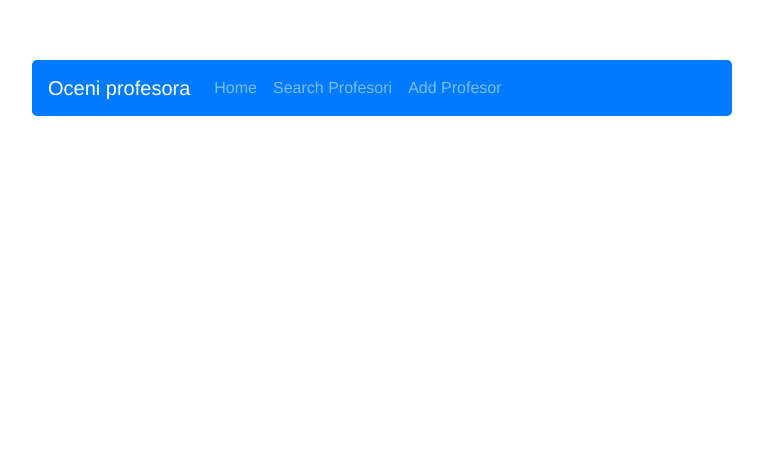
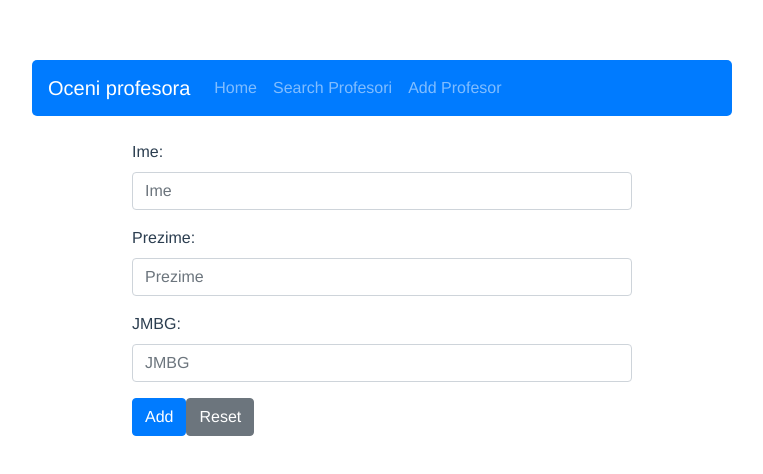
Before and after one commit to dusansimic/oceni-profesora-webui, a Vue app: page /#/profesori/add in a window 1280 px wide. Shown: the top 474 px of the page, without its empty margins (258-1021 px from the left). Built offline with nearby package versions, Linux system fonts and the light colour scheme.

Commit message:
Implementirno AddProfesor.vue i jos neke izmene
Implementirana je komponenta AddProfesor.vue i ima nekih malih izmena u
komponenti SearchProfesor.vue. Sada se koristi collapse u
SearchProfesor.vue da bi se lepse organizovao prikaz podataka.

```diff
--- a/src/components/AddProfesor.vue
+++ b/src/components/AddProfesor.vue
@@ -1,6 +1,20 @@
 <template>
 	<div class="AddProfesor">
+		<b-alert :show="showOkAlert" dismissible variant="success" @dismissed="showOkAlert=false"></b-alert>
+		<b-form @submit="onSubmit()" @reset="onReset()">
+			<b-form-group label="Ime:" label-for="imeInput">
+				<b-form-input id="imeInput" type="text" v-model="profesorData.ime" required placeholder="Ime"></b-form-input>
+			</b-form-group>
+			<b-form-group label="Prezime:" label-for="prezimeInput">
+				<b-form-input id="prezimeInput" type="text" v-model="profesorData.prezime" required placeholder="Prezime"></b-form-input>
+			</b-form-group>
+			<b-form-group label="JMBG:" label-for="jmbgInput">
+				<b-form-input id="jmbgInput" type="number" v-model="profesorData.jmbg" required placeholder="JMBG"></b-form-input>
+			</b-form-group>
 
+			<b-button type="submit" variant="primary">Add</b-button>
+			<b-button type="reset" variant="secondary">Reset</b-button>
+		</b-form>
 	</div>
 </template>
 
@@ -9,12 +23,62 @@ export default {
 	name: 'AddProfesor',
 	data () {
 		return {
+			profesorData: {
+				ime: '',
+				prezime: '',
+				jmbg: '',
+				skole: [],
+				komentari: []
+			},
+			okMessage: '',
+			showOkAlert: false,
+			errorMessage: '',
+			showErrorAlert: false
+		}
+	},
+	methods: {
+		onSubmit () {
+			fetch('http://localhost:3000/api/addProfesor', {
+				method: 'POST',
+				headers: new Headers({
+					'Content-Type': 'application/json'
+				}),
+				body: JSON.stringify(this.profesorData)
+			}).then(res => res.json()).then(data => {
+				if (data.insertedCount === 1) {
+					this.showOkAlert = true;
+					this.okMessage = 'Profesor je dodat!';
+				} else {
+					this.showErrorAlert = true;
+					this.errorMessage = 'Something went terrebly wrong!';
+				}
+			}).catch(err => {
+				this.showErrorAlert = true;
+				this.errorMessage = err.message;
+			});
 
+			this.onReset();
+
+			return false;
+		},
+		onReset () {
+			this.profesorData = {
+				ime: '',
+				prezime: '',
+				jmbg: '',
+				skole: [],
+				komentari: []
+			};
+
+			return false;
 		}
 	}
 }
 </script>
 
 <style>
-
+.AddProfesor {
+  width: 500px;
+  margin-left: calc((100% - 500px)/2);
+}
 </style>
--- a/src/components/SearchProfesori.vue
+++ b/src/components/SearchProfesori.vue
@@ -3,7 +3,12 @@
 		<b-alert :show="showErrorAlert" variant="danger" dismissible @dismissed="showErrorAlert=false" class="alert">
 			{{ errorMessage }}
 		</b-alert>
-		<b-form @submit="onSubmit()">
+
+		<b-button v-b-toggle.searchCollapse variant="priamry" @click="showSearch = !showSearch">Search for profesors</b-button>
+
+		<b-collapse id="searchCollapse" class="mt-2" v-model="showSearch">
+			<b-card>
+				<b-form @submit="onSubmit()" @reset="onReset()">
 					<b-form-group label="Ime:" label-for="imeInput">
 						<b-form-input id="imeInput" type="text" v-model="queryData.ime" placeholder="Ime"></b-form-input>
 					</b-form-group>
@@ -15,8 +20,19 @@
 					</b-form-group>
 
 					<b-button type="submit" variant="primary">Search</b-button>
-			<b-button type="reset" variant="secondary" @click="onReset()">Reset</b-button>
+					<b-button type="reset" variant="secondary">Reset</b-button>
 				</b-form>
+			</b-card>
+		</b-collapse>
+
+		<ul id="listOfProfesori">
+			<li v-for="profesor in listPorfesori" v-bind:key="profesor.jmbg">
+				<b-card>
+					<h3>{{ profesor.ime }} {{ profesor.prezime }}</h3>
+					<p>JMBG: {{ profesor.jmbg }}</p>
+				</b-card>
+			</li>
+		</ul>
 	</div>
 </template>
 
@@ -30,11 +46,10 @@ export default {
 				prezime: '',
 				skola: ''
 			},
-			listPorfesori: {
-
-			},
+			listPorfesori: [],
 			errorMessage: null,
-			showErrorAlert: false
+			showErrorAlert: false,
+			showSearch: false
 		}
 	},
 	methods: {
@@ -47,9 +62,11 @@ export default {
 			if (this.queryData.prezime !== '') {
 				query.prezime = this.queryData.prezime;
 			}
-			if (this.queryData.skole !== '') {
+			if (this.queryData.skola !== '') {
 				query.skola = this.queryData.skola;
 			}
+
+			console.log(query);
 
 			fetch('http://localhost:3000/api/queryProfesori', {
 				method: 'POST',
@@ -68,6 +85,8 @@ export default {
 
 			this.onReset();
 
+			this.showSearch = false;
+
 			return false;
 		},
 		onReset () {
@@ -76,6 +95,8 @@ export default {
 				prezime: '',
 				skola: ''
 			};
+
+			return false;
 		}
 	}
 }
@@ -90,4 +111,11 @@ export default {
 	width: 300px;
 	margin-left: calc((100% - 300px)/2);
 }
+#listOfProfesori {
+	padding: 0;
+	list-style-type: none;
+	width: 350px;
+	margin-left: calc((100% - 350px)/2);
+	margin-top: 20px;
+}
 </style>
```
Lines whose indentation alone changed are shown as unchanged.
